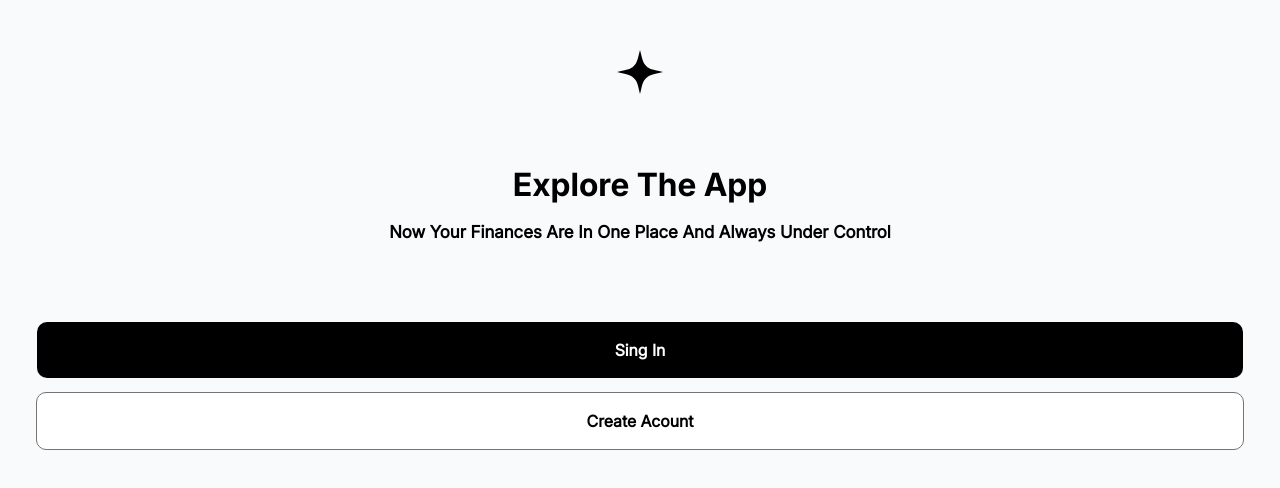
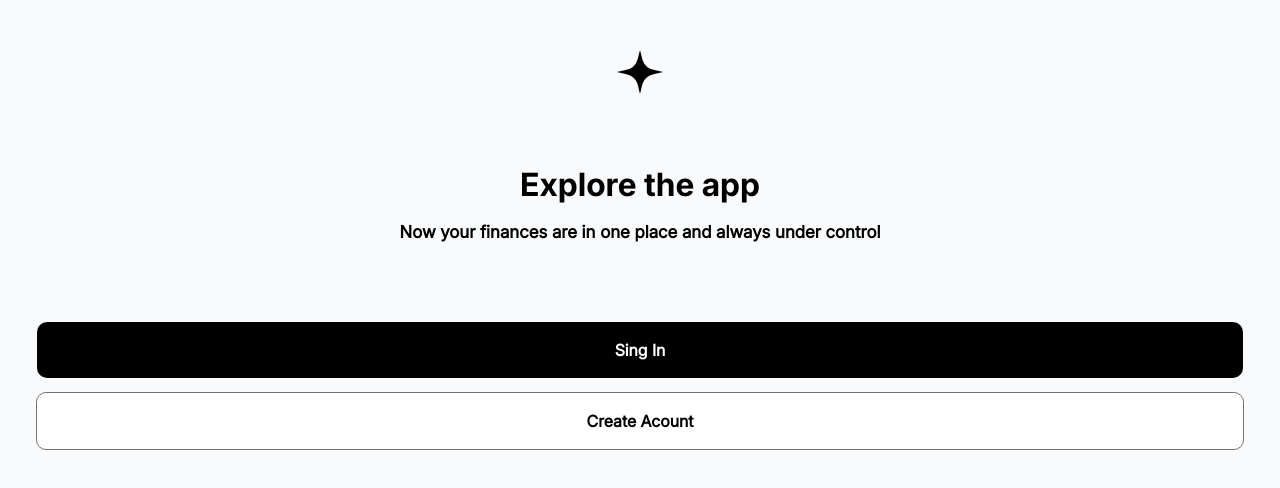
Before and after one commit to Andolon-M/hexagonal, a Vue app: page / in a window 1280 px wide. Shown: the top 488 px of the page. Built offline with nearby package versions, Linux system fonts and the light colour scheme.

Commit message:
feat: :sparkles: correccion para que no capitalice todo el texto

```diff
--- a/src/CreateUser.vue
+++ b/src/CreateUser.vue
@@ -196,4 +196,8 @@ footer {
     font-family: "Inter_18pt-SemiBold";
     font-size: 14px;
 }
+
+input[type="text"], input[type="email"], input[type="password"] {
+    text-transform: none;
+}
 </style>
--- a/src/Login.vue
+++ b/src/Login.vue
@@ -60,13 +60,15 @@ const password = ref('');
 
 const handleSubmit = async () => {
     try {
+        console.log(nick.value);
+
         const response = await fetch('/api/users/login', {
             method: 'POST',
             headers: {
                 'Content-Type': 'application/json'
             },
             body: JSON.stringify({
-                nick: nick.value.toUpperCase(),
+                nick: nick.value,
                 password: password.value
             })
         });
@@ -222,4 +224,6 @@ footer {
     font-family: "Inter_18pt-SemiBold";
     font-size: 14px;
 }
+
+
 </style>
--- a/src/Products.vue
+++ b/src/Products.vue
@@ -181,7 +181,6 @@ onMounted(() => {
     outline: none;
     border: none;
     text-decoration: none;
-    text-transform: capitalize;
 }
 
 html {
--- a/src/style.css
+++ b/src/style.css
@@ -17,5 +17,4 @@ html {
     outline: none;
     border: none;
     text-decoration: none;
-    text-transform: capitalize;
 }
```
